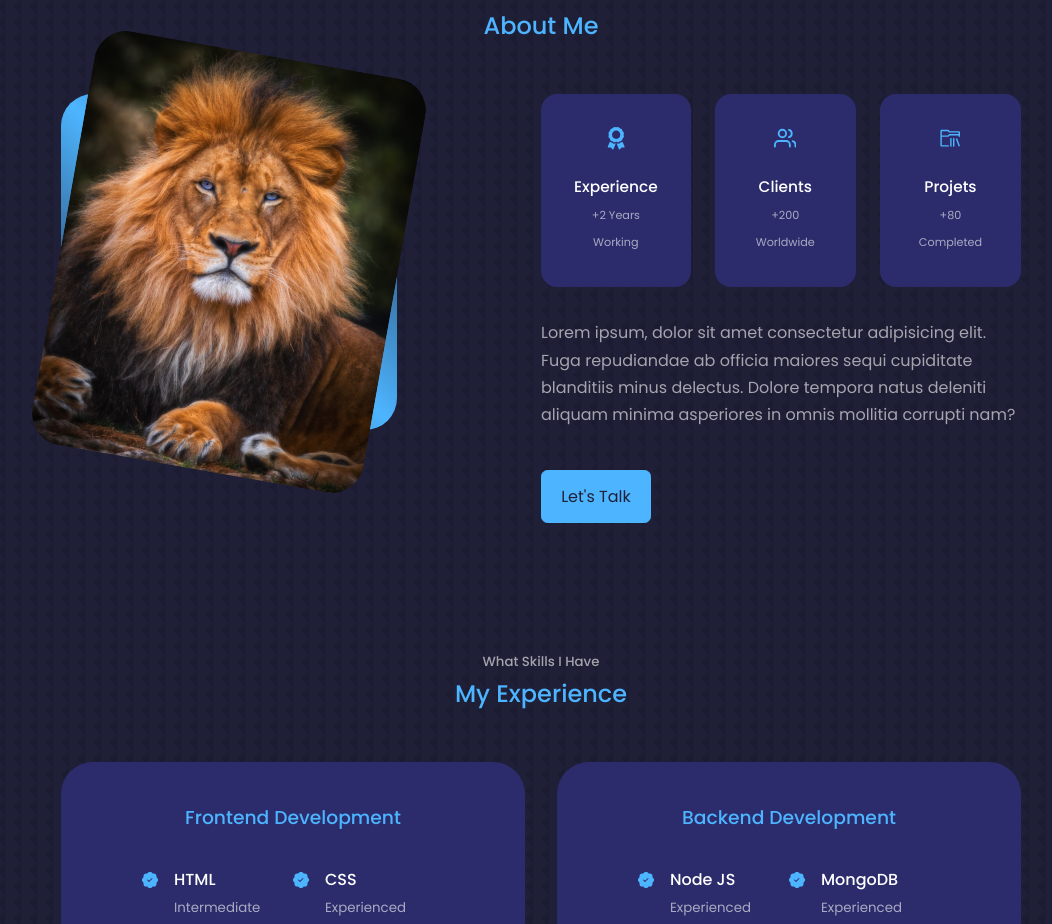
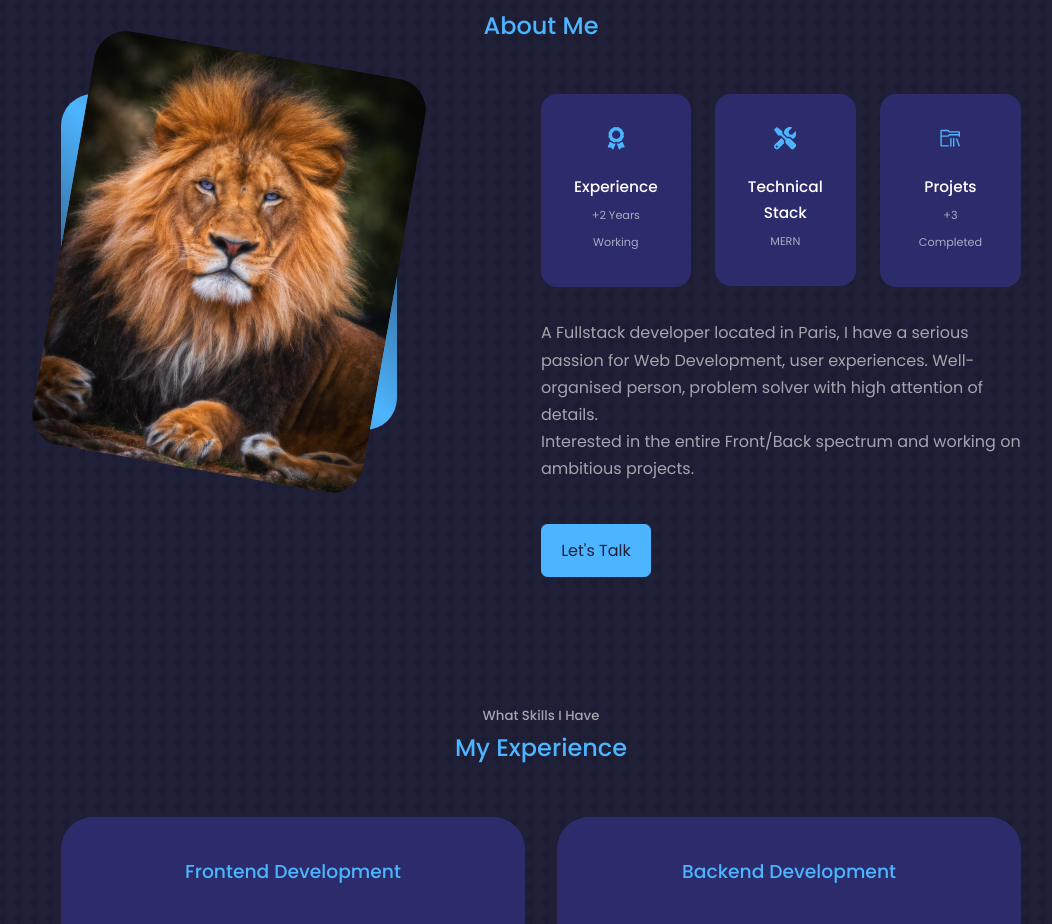
Before and after one commit to TOUFIK-Taha98/portfolio, a React (Create React App) app: page / in a window 1280 px wide. Shown: the part 945-1869 px from the top of the page, without its empty margins (99-1151 px from the left). Built offline with nearby package versions, Linux system fonts and the light colour scheme.

Commit message:
some edits

```diff
--- a/src/components/about/About.jsx
+++ b/src/components/about/About.jsx
@@ -2,7 +2,7 @@ import React from 'react'
 import './about.css'
 import ME from "../../assets/me-about.jpeg"
 import {FaAward} from "react-icons/fa"
-import {FiUsers} from "react-icons/fi"
+import {FaTools} from "react-icons/fa"
 import {VscFolderLibrary} from "react-icons/vsc"
 
 function About() {
@@ -29,9 +29,9 @@ function About() {
 
             <article>
               <div className="about__card">
-                <FiUsers className='about__icon'/>
-                <h5>Clients</h5>
-                <small>+200 Worldwide</small>
+                <FaTools className='about__icon'/>
+                <h5>Technical Stack</h5>
+                <small>MERN</small><br/>
               </div>
             </article>
 
@@ -39,13 +39,15 @@ function About() {
               <div className="about__card">
                 <VscFolderLibrary className='about__icon'/>
                 <h5>Projets</h5>
-                <small>+80 Completed</small>
+                <small>+3 Completed</small>
               </div>
             </article>
           </div>
 
           <p>
-            Lorem ipsum, dolor sit amet consectetur adipisicing elit. Fuga repudiandae ab officia maiores sequi cupiditate blanditiis minus delectus. Dolore tempora natus deleniti aliquam minima asperiores in omnis mollitia corrupti nam?
+            A Fullstack developer located in Paris, I have a serious passion for Web Development, user experiences.
+            Well-organised person, problem solver with high attention of details. <br/>
+            Interested in the entire Front/Back spectrum and working on ambitious projects.
           </p>
 
           <a href='#contact' className='btn btn-primary'>Let's Talk</a>
```
Also changed, not shown: firebase.json (added), 1 other file (tests, documents, lock files or other folders).
